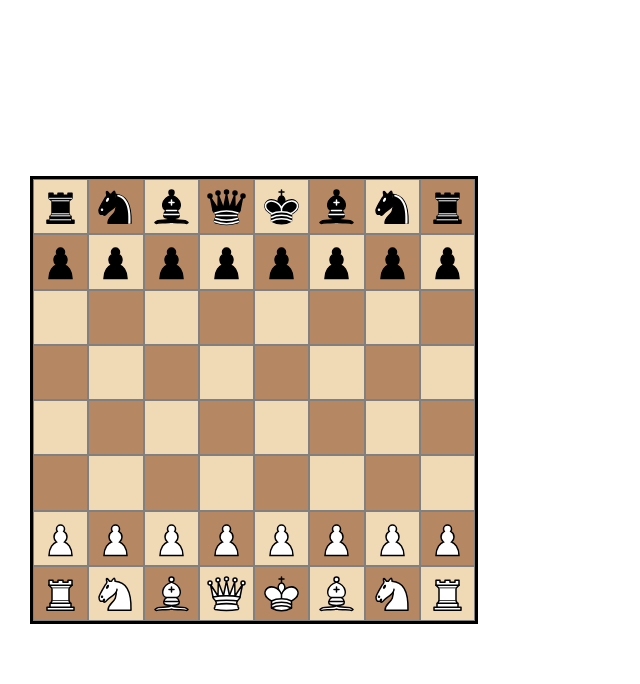
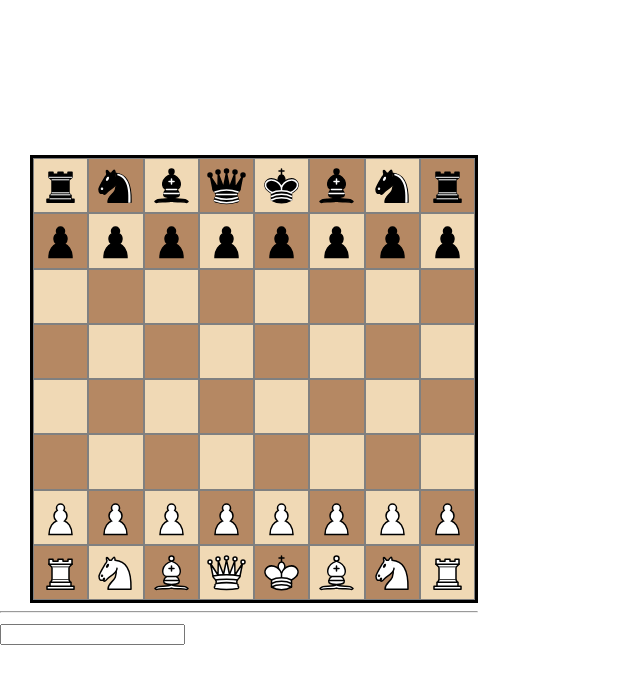
Before and after one commit to jaVillena17/chess-mentor, a React (Vite) app in the folder chess-mentor/: page / in a window 1280 px wide. Shown: the top 684 px of the page, without its empty margins (0-640 px from the left). Built offline with nearby package versions, Linux system fonts and the light colour scheme.

Commit message:
Chatbox react structure

```diff
--- a/chess-mentor/src/App.jsx
+++ b/chess-mentor/src/App.jsx
@@ -1,11 +1,13 @@
 import './App.css'
 import { Board } from './components/board'
+import { Chatbox } from './components/chatbox'
 
 function App() {
 
   return (
     <>
       <Board />
+      <Chatbox />
     </>
   )
 }
--- a/chess-mentor/src/components/board.jsx
+++ b/chess-mentor/src/components/board.jsx
@@ -40,10 +40,13 @@ export const Board = () =>{
     const [validMoves, setValidMoves] = useState([])
 
     const handleDragStart = (coord, piece) => {
+        //Creamos el objeto con los datos guardados de la pieza a mover
         setDraggedPiece({
             coordinates : coord,
             piece: piece
         })
+
+        //Sacamos esa pieza del array o la ocultamos
     }
 
     const handleOnDrop = (coord) => {
--- /dev/null
+++ b/chess-mentor/src/components/chatbox.jsx
@@ -0,0 +1,13 @@
+export const Chatbox = () => {
+    return (
+        //Después esto hay que separarlo en más componentes
+        //Decidir si pongo aquí la imagen del usuario con el chat o lo pongo en cada mensaje
+        <div className="chatbox">
+
+            <div className="chatHeader"></div>
+            <div className="chat-display"></div>
+            <hr className="chatbox-separator"/>
+            <input type="text" className="send-msg-input"/>
+        </div>
+    )
+}
```
Also changed, not shown: chess-mentor/src/components/message.jsx (added, +9 -0 lines).
